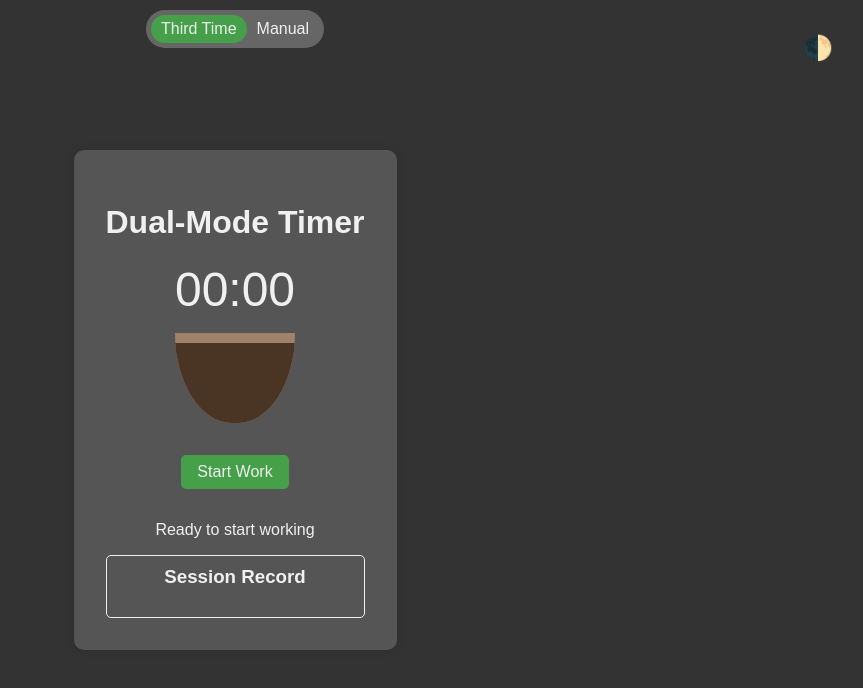
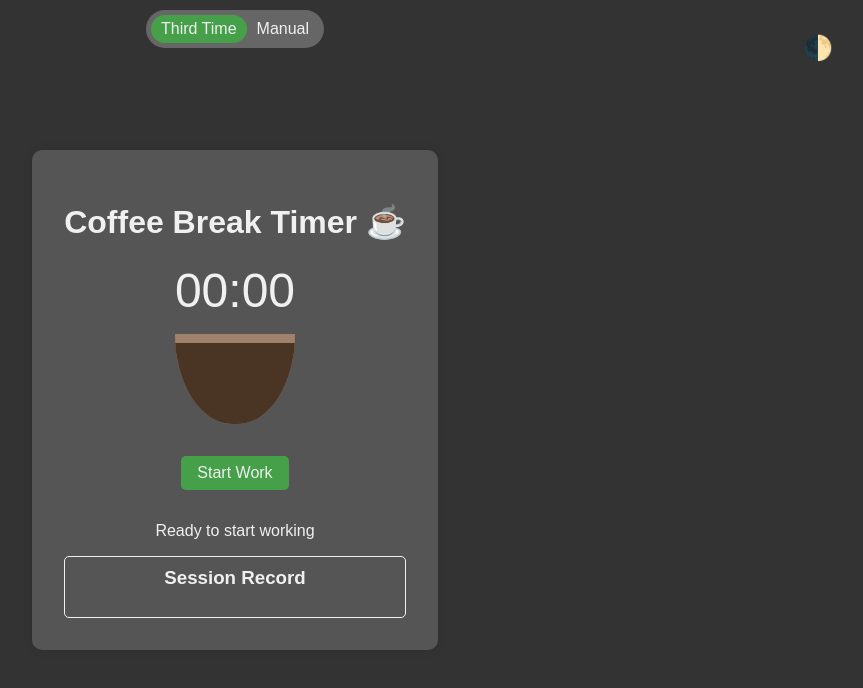
Before and after one commit to XQZmeSIR/pomodoro-app, a plain HTML site: page index.html in a window 1280 px wide. Shown: the whole page, without its empty margins (405-1268 px from the left). Drawn offline with Linux system fonts and the light colour scheme.

Commit message:
changed the h1

```diff
--- a/index.html
+++ b/index.html
@@ -193,7 +193,7 @@
         <span id="manual">Manual</span>
     </div>
     <div class="container">
-        <h1>Dual-Mode Timer</h1>
+        <h1>Coffee Break Timer ☕</h1>
         <div id="timer">00:00</div>
         <div id="coffee-cup">
             <div id="coffee"></div>
```
